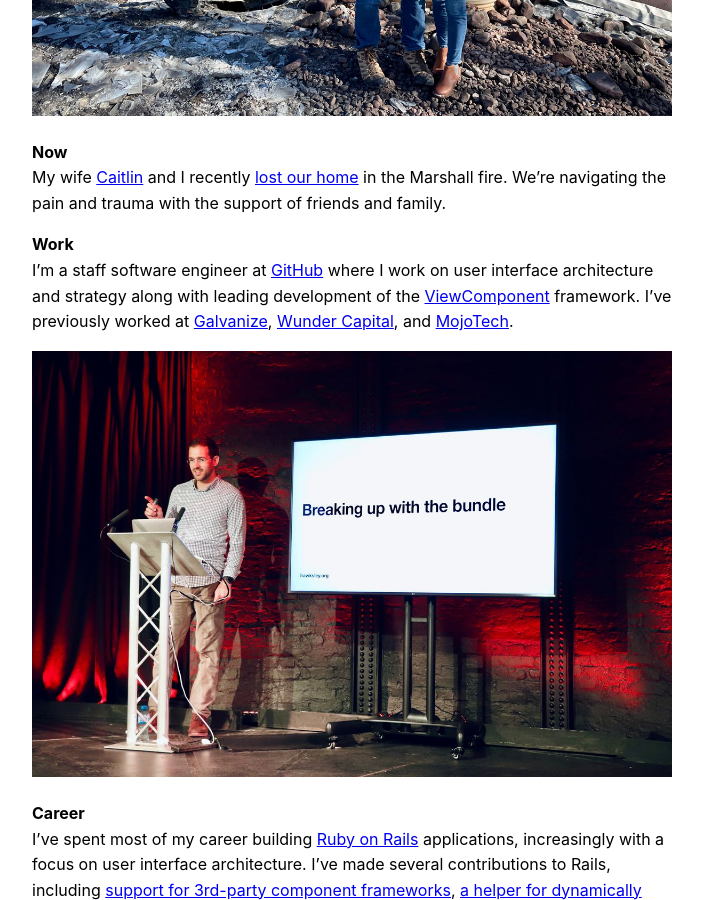
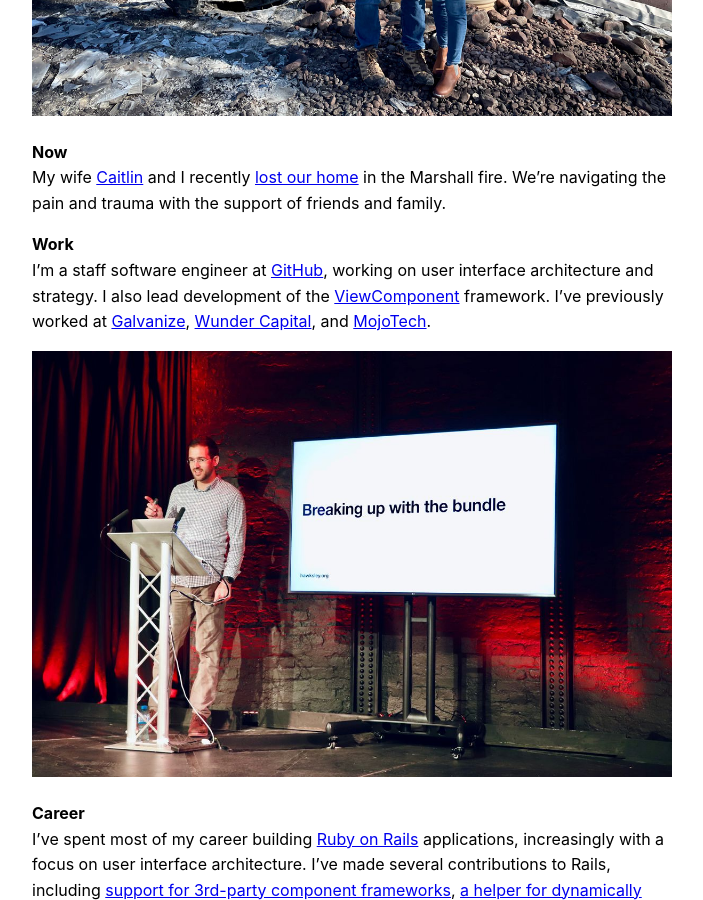
Before and after one commit to joelhawksley/identity, a Jekyll site: the page built from index.md, in a window 1280 px wide and 900 px high, scrolled down 476 px. Shown: the whole window, without its empty margins (288-991 px from the left). Built offline with Jekyll 4.4.1, drawn with Linux system fonts in a browser that asks for light colours.

Commit message:
Update index.md

```diff
--- a/index.md
+++ b/index.md
@@ -10,7 +10,7 @@ My wife [Caitlin](https://www.caitlinhawksley.com) and I recently [lost our home
 
 ### Work
 
-I'm a staff software engineer at [GitHub](https://github.com/joelhawksley) where I work on user interface architecture and strategy along with leading development of the [ViewComponent](https://github.com/github/view_component) framework. I've previously worked at [Galvanize](https://www.galvanize.com/), [Wunder Capital](https://www.wundercapital.com), and [MojoTech](https://www.mojotech.com).
+I'm a staff software engineer at [GitHub](https://github.com/joelhawksley), working on user interface architecture and strategy. I also lead development of the [ViewComponent](https://github.com/github/view_component) framework. I've previously worked at [Galvanize](https://www.galvanize.com/), [Wunder Capital](https://www.wundercapital.com), and [MojoTech](https://www.mojotech.com).
 
 ![Joel standing on a stage next to a TV on a stand with a presentation slide that says "Breaking up with the bundle"](/img/about/speaking.jpg)
 
```
